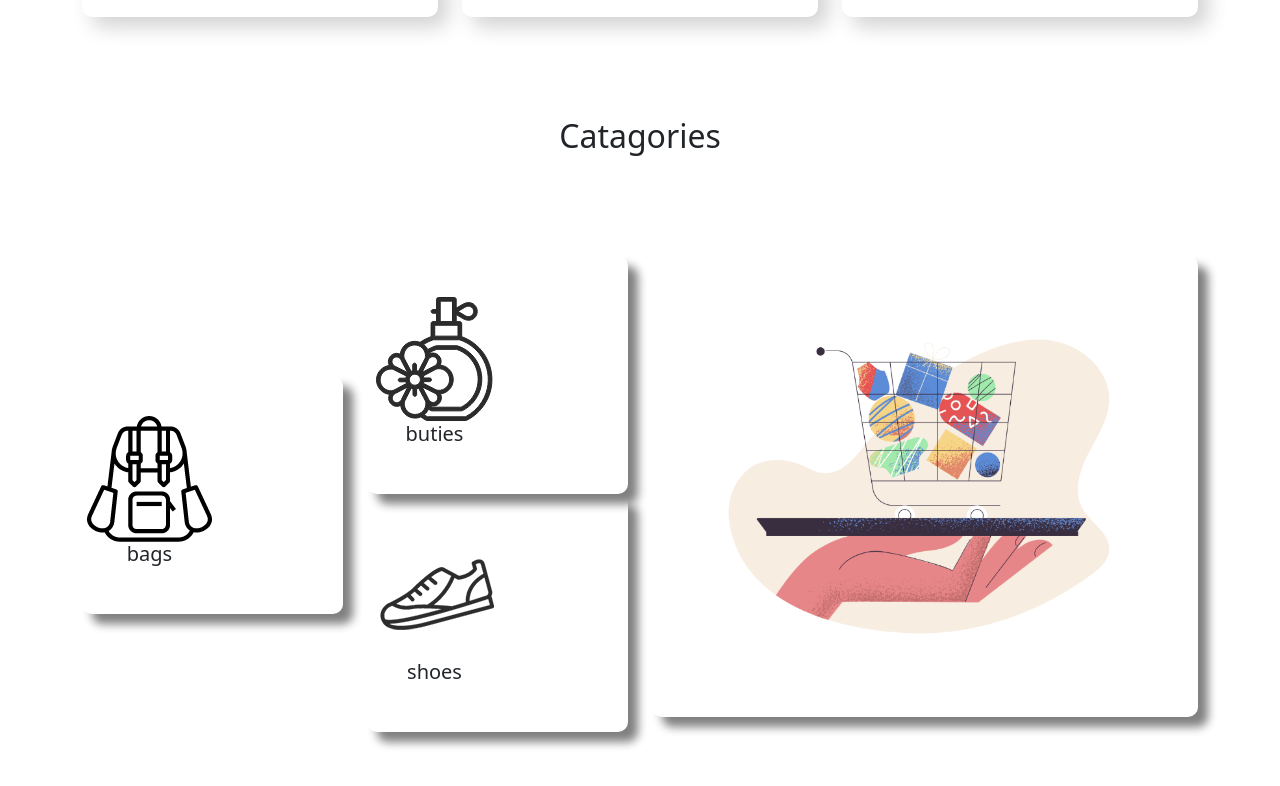
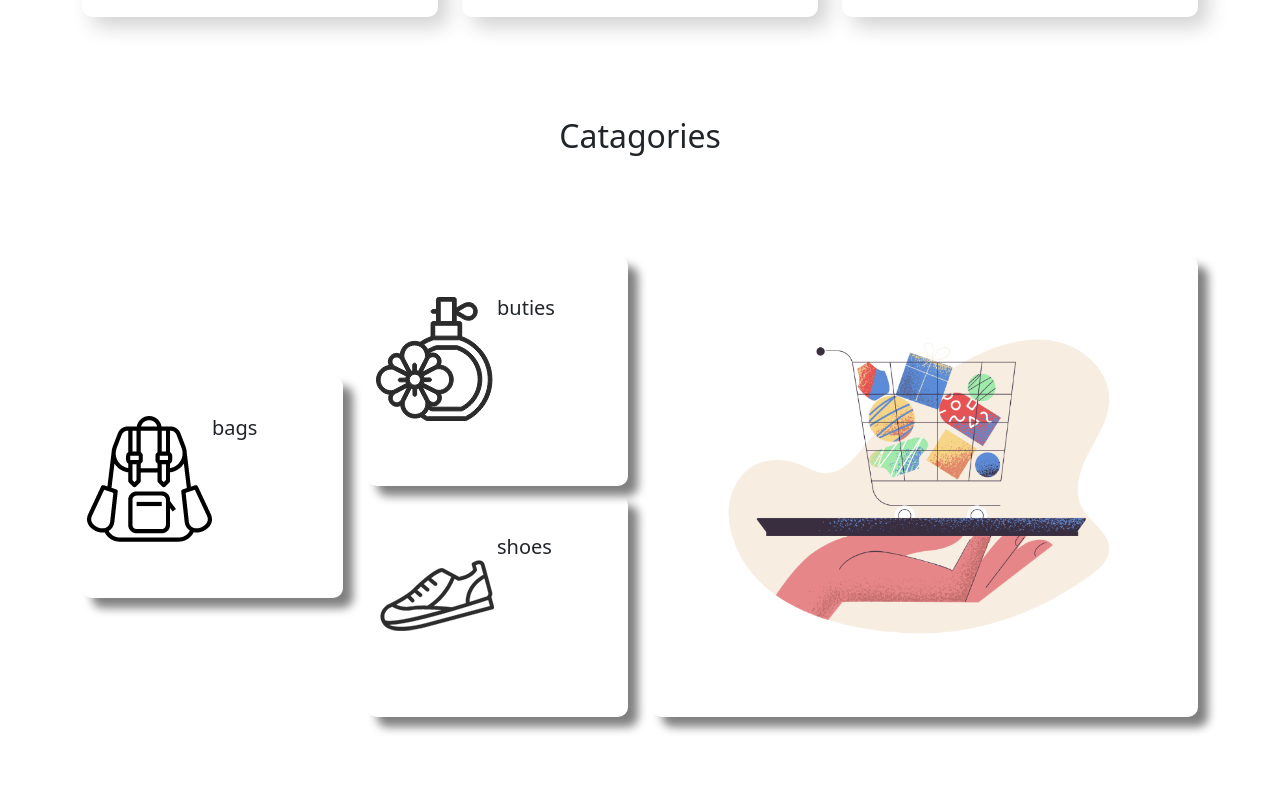
Before and after one commit to Rahyan-Akil/Hot-gadget-e-commerce-site-2, a plain HTML site: page index.html in a window 1280 px wide. Shown: the part 2202-2988 px from the top of the page. Drawn offline with nearby package versions, Linux system fonts and the light colour scheme.

Commit message:
first commit

```diff
--- a/index.html
+++ b/index.html
@@ -224,29 +224,29 @@
 
          <div class="col-md-3">
              <div class=" cat1 d-flex align-self-center">
-                 <span><img src="categories/bag.png" alt=""><h5>bags</h5></span>
+                 <p><img src="categories/bag.png" alt=""><h5>bags</h5></p>
              </div>
          </div>
          <div class="col-md-3 d-grid ">
 
-             <div class="row1 cat2 d-flex align-self-start ">
-                 <span>
-                    <img src="categories/perfume.png" alt="">
-                    <h5>buties</h5>
-                 </span>
+             <div class="row1 cat2 d-flex  ">
+                 <p><img src="categories/perfume.png" alt="">
+                <h5>buties</h5></p>
+
+
 
              </div>
 
              <div class=" row1 cat3 d-flex align-self-end  ">
-                 <span>
+                 <p>
                     <img src="categories/shoe.png" alt="">
                     <h5>shoes</h5>
-                 </span>
+                 </p>
              </div>
          </div>
 
          <div class="col-md-6">
-             <div class="cat4 d-flex align-self-md-center">
+             <div class="cat4 d-flex">
                 <img src="categories/pale-order.png" alt="">
              </div>
 
--- a/style.css
+++ b/style.css
@@ -64,7 +64,6 @@
 
 }
 .cat1{
-
     margin-top:120px;
 }
 .cat4 img{
```
